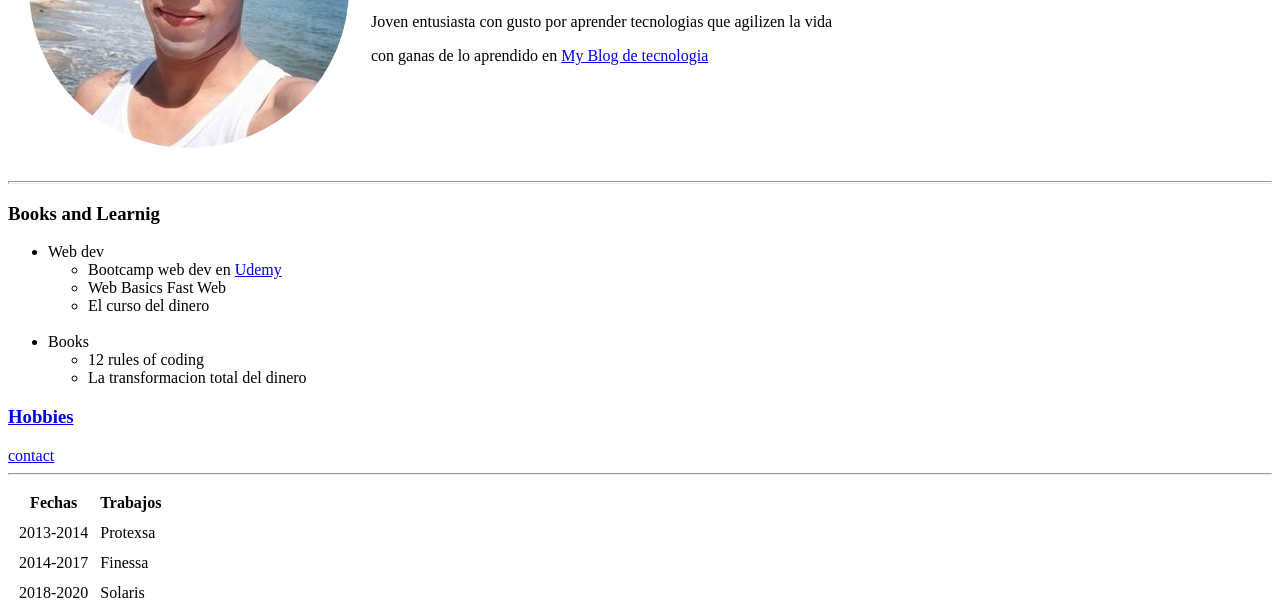
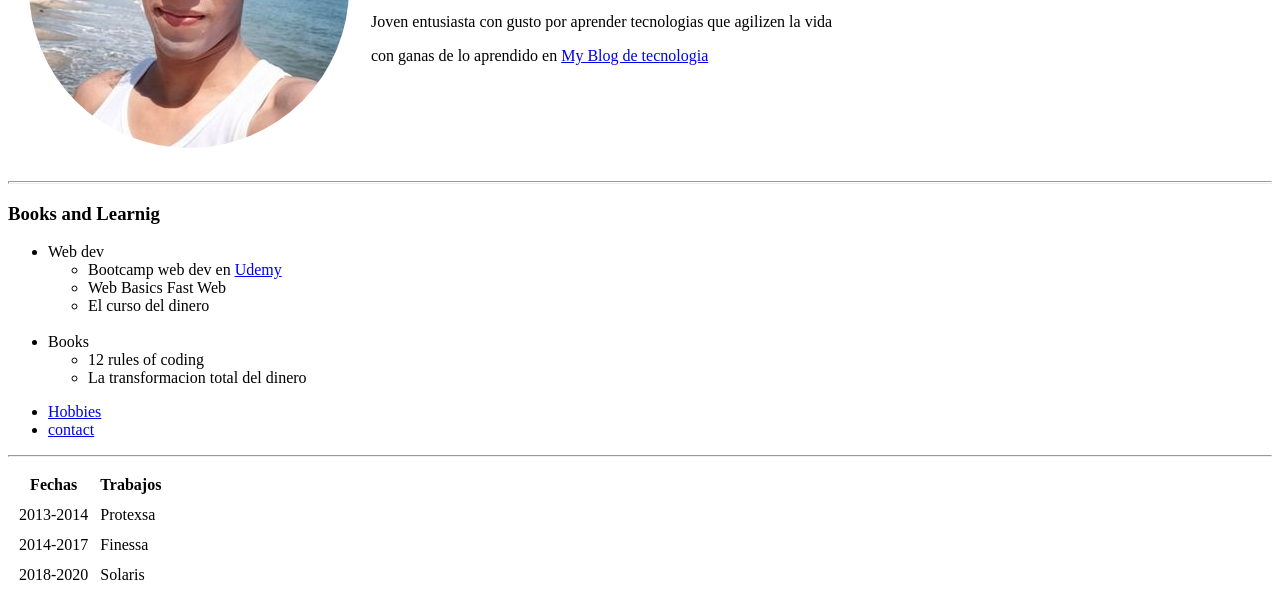
Before and after one commit to evindexr/cv, a plain HTML site: page index.html in a window 1280 px wide. Shown: the part 201-801 px from the top of the page. Drawn offline with Linux system fonts and the light colour scheme.

Commit message:
Add files via upload

```diff
--- a/index.html
+++ b/index.html
@@ -35,8 +35,10 @@
             </ul>
         </li>
     </ul>
-    <h3> <a href="Hobbies.html">Hobbies</a> </h3>
-    <a href="contact.html">contact</a>
+    <ul>
+        <li><a href="Hobbies.html">Hobbies</a></li>
+        <li><a href="contact.html">contact</a></li>
+    </ul>
     <hr>
     <table  cellspacing="10">
         <thead>
```
Also changed, not shown: Hobbies.html (+1 -1 lines).
